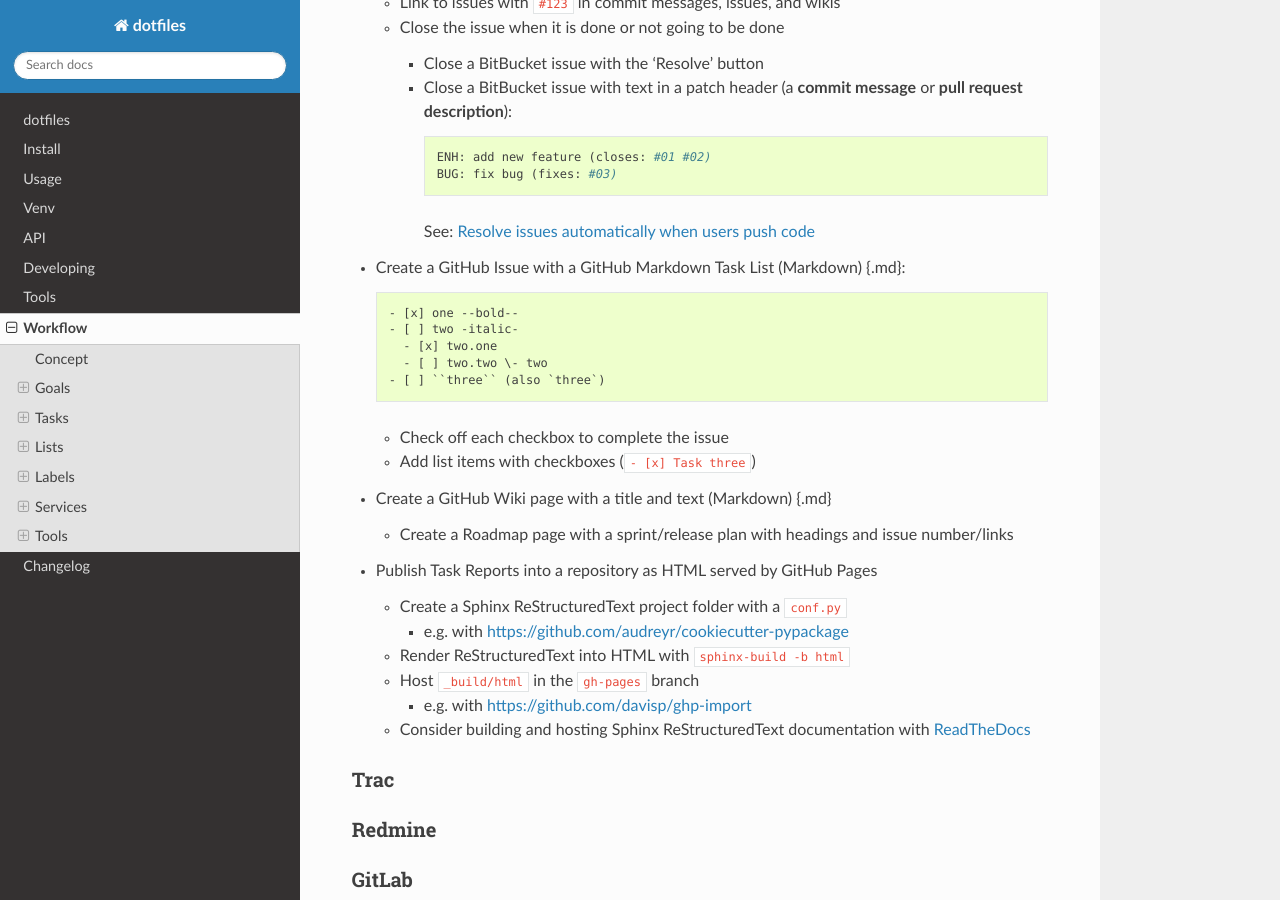
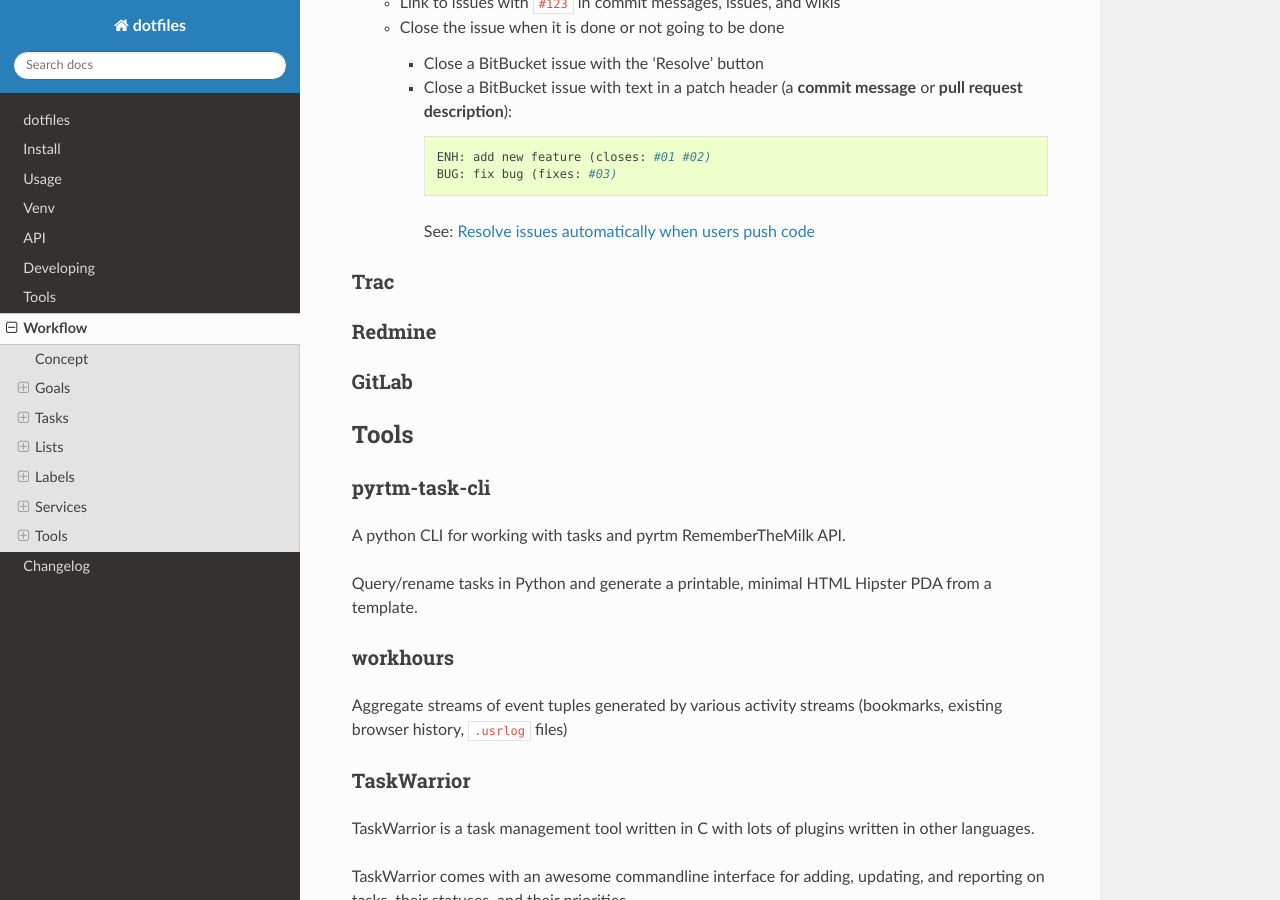
Before and after one commit to westurner/dotfiles, a Sphinx documentation site: the page built from docs/workflow.rst, in a window 1280 px wide and 900 px high, scrolled down 18352 px. Built offline with Sphinx 7.4.7 and the Read the Docs theme 2.0.0, drawn with Linux system fonts in a browser that asks for light colours; the version number could not be read and is left out.

```diff
--- a/docs/workflow.rst
+++ b/docs/workflow.rst
@@ -919,36 +919,6 @@
       See: `Resolve issues automatically when users push code <https://confluence.atlassian.com/display/BITBUCKET/Resolve+issues+automatically+when+users+push+code>`_
 
 
-* Create a GitHub Issue with a GitHub Markdown Task List (Markdown) {.md}::
-
-   - [x] one --bold--
-   - [ ] two -italic-
-     - [x] two.one
-     - [ ] two.two \- two
-   - [ ] ``three`` (also `three`)
-
-  * Check off each checkbox to complete the issue
-  * Add list items with checkboxes (``- [x] Task three``)
-
-* Create a GitHub Wiki page with a title and text (Markdown) {.md}
-
-  * Create a Roadmap page with a sprint/release plan with
-    headings and issue number/links
-
-* Publish Task Reports into a repository as HTML served by GitHub Pages
-
-  * Create a Sphinx ReStructuredText project folder with a ``conf.py``
-
-    * e.g. with `<https://github.com/audreyr/cookiecutter-pypackage>`_
-
-  * Render ReStructuredText into HTML with ``sphinx-build -b html``
-  * Host ``_build/html`` in the ``gh-pages`` branch
-
-    * e.g. with `<https://github.com/davisp/ghp-import>`_
-
-  * Consider building and hosting Sphinx ReStructuredText documentation
-    with `ReadTheDocs <https://readthedocs.org/>`_
-
 Trac
 -----
 
```
